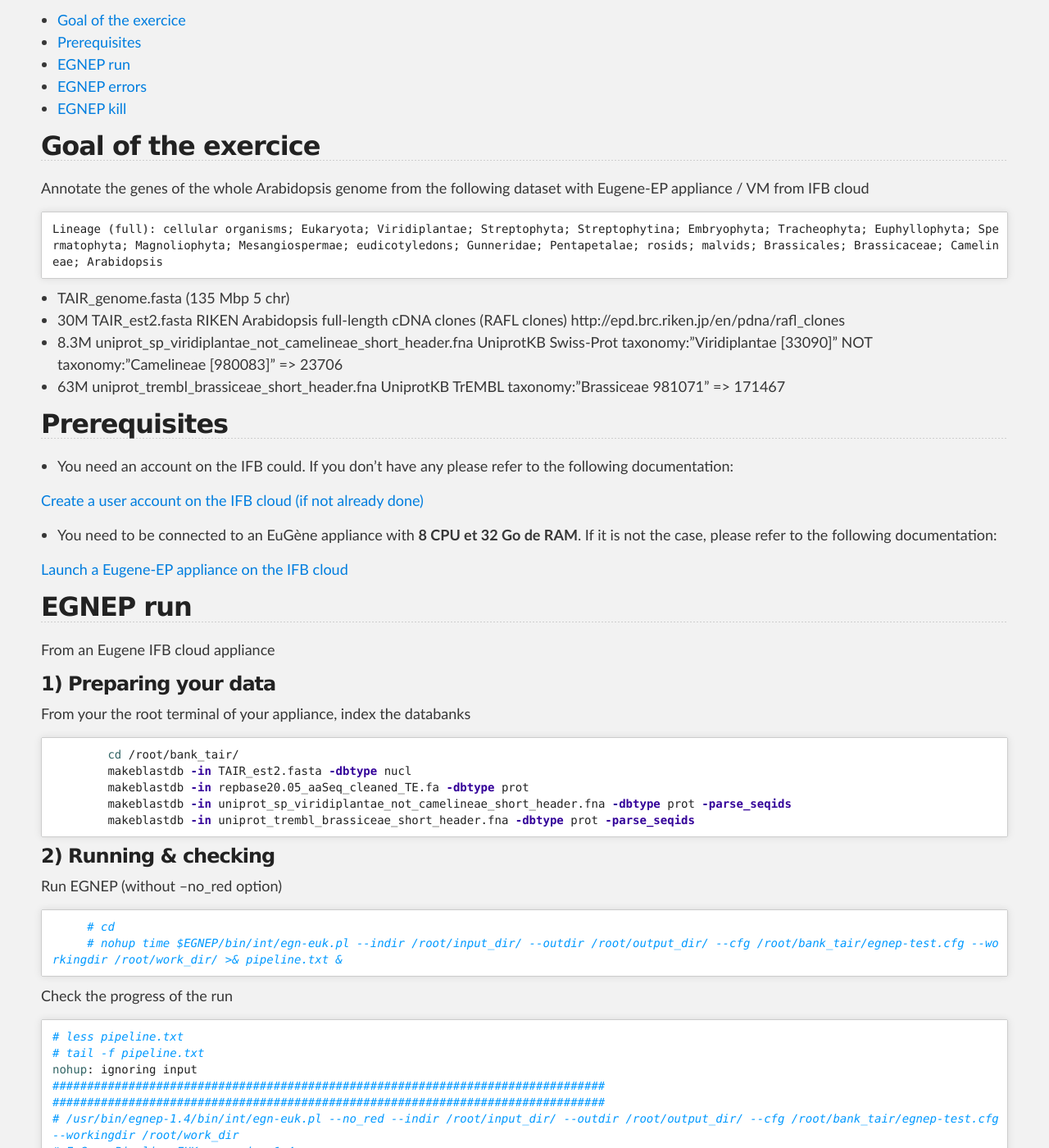
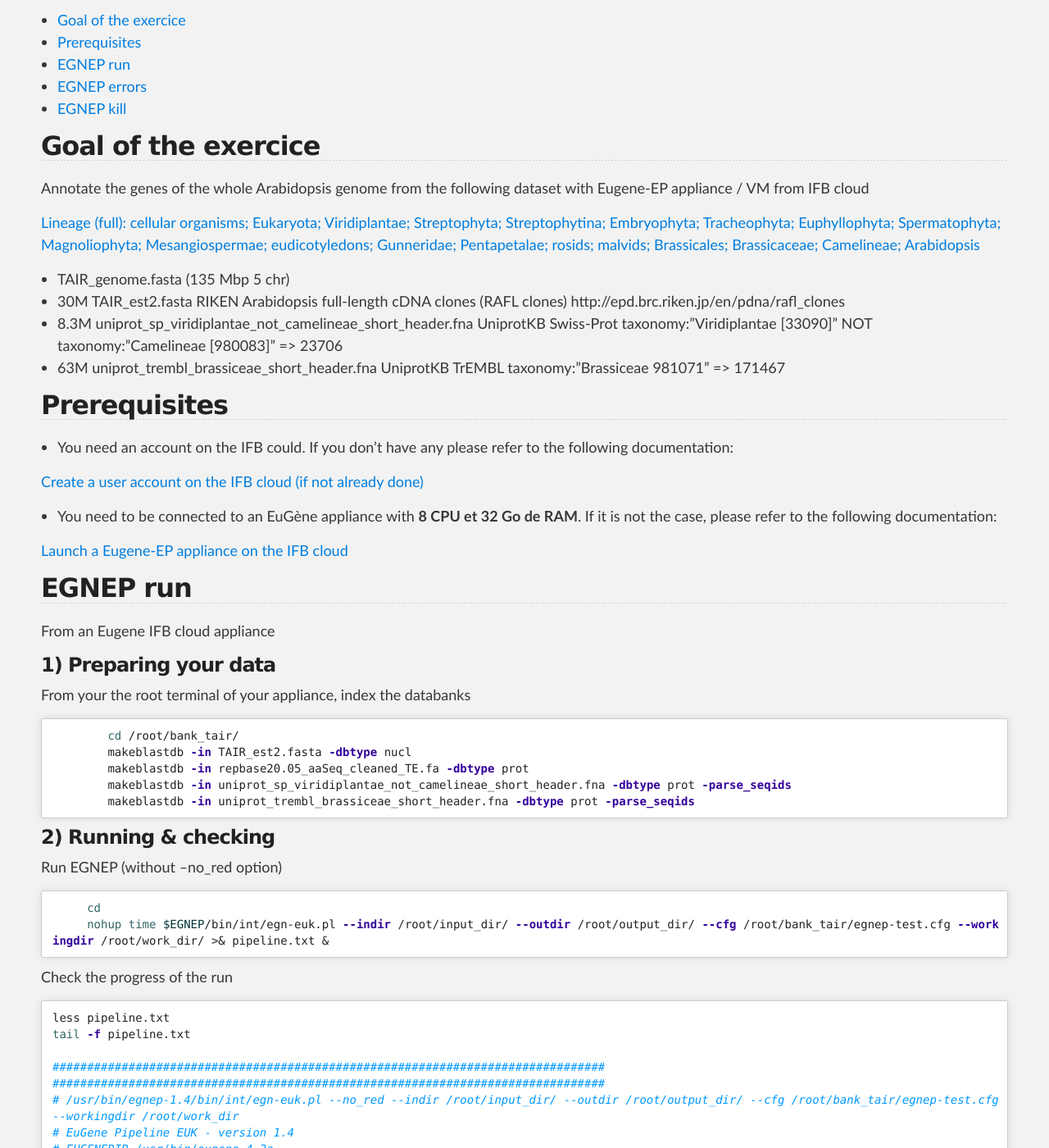
Before and after one commit to SouthGreenPlatform/trainings, a Jekyll site: the page built from _pages/annotation/Eugene/exercice_eugene_appliance.md, in a window 1280 px wide and 1400 px high, scrolled down 264 px. Shown: the whole window at 82% size. Built offline with Jekyll 4.4.1, drawn with Linux system fonts in a browser that asks for light colours; nearby versions of some CDN libraries.

Commit message:
Update exercice_eugene_appliance.md

```diff
--- a/_pages/annotation/Eugene/exercice_eugene_appliance.md
+++ b/_pages/annotation/Eugene/exercice_eugene_appliance.md
@@ -22,9 +22,8 @@
 
 Annotate the genes of the whole Arabidopsis genome from the following dataset with Eugene-EP appliance / VM from IFB cloud
 
-{% highlight bash %}
-Lineage (full): cellular organisms; Eukaryota; Viridiplantae; Streptophyta; Streptophytina; Embryophyta; Tracheophyta; Euphyllophyta; Spermatophyta; Magnoliophyta; Mesangiospermae; eudicotyledons; Gunneridae; Pentapetalae; rosids; malvids; Brassicales; Brassicaceae; Camelineae; Arabidopsis
-{% endhighlight %}
+[Lineage (full): cellular organisms; Eukaryota; Viridiplantae; Streptophyta; Streptophytina; Embryophyta; Tracheophyta; Euphyllophyta; Spermatophyta; Magnoliophyta; Mesangiospermae; eudicotyledons; Gunneridae; Pentapetalae; rosids; malvids; Brassicales; Brassicaceae; Camelineae; Arabidopsis](https://www.ncbi.nlm.nih.gov/Taxonomy/Browser/wwwtax.cgi?id=3702)
+
 - TAIR_genome.fasta (135 Mbp 5 chr)
 - 30M TAIR_est2.fasta
 RIKEN Arabidopsis full-length cDNA clones (RAFL clones) http://epd.brc.riken.jp/en/pdna/rafl_clones
@@ -62,14 +61,14 @@
 ### 2) Running & checking
 Run EGNEP (without --no_red option)
 {% highlight bash %}
-     # cd
-     # nohup time $EGNEP/bin/int/egn-euk.pl --indir /root/input_dir/ --outdir /root/output_dir/ --cfg /root/bank_tair/egnep-test.cfg --workingdir /root/work_dir/ >& pipeline.txt &
+     cd
+     nohup time $EGNEP/bin/int/egn-euk.pl --indir /root/input_dir/ --outdir /root/output_dir/ --cfg /root/bank_tair/egnep-test.cfg --workingdir /root/work_dir/ >& pipeline.txt &
 {% endhighlight %}
 Check the progress of the run
 {% highlight bash %}
-# less pipeline.txt
-# tail -f pipeline.txt
-nohup: ignoring input
+less pipeline.txt
+tail -f pipeline.txt
+
 ################################################################################
 ################################################################################
 # /usr/bin/egnep-1.4/bin/int/egn-euk.pl --no_red --indir /root/input_dir/ --outdir /root/output_dir/ --cfg /root/bank_tair/egnep-test.cfg --workingdir /root/work_dir
```
